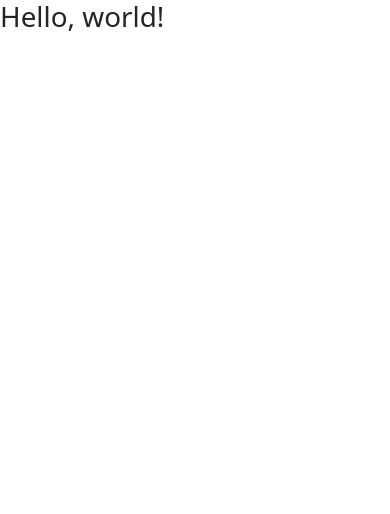
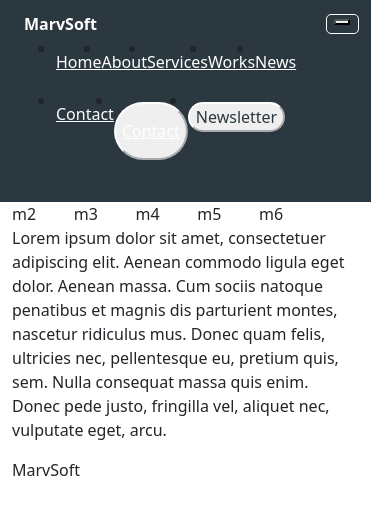
Before and after one commit to DarikaSan/html_2101, a plain HTML site: page otto_homepage_leistungsnachweis/index.html in a window 390 px wide. Drawn offline with nearby package versions, Linux system fonts and the light colour scheme.

Commit message:
index gestaltung

```diff
--- a/otto_homepage_leistungsnachweis/css/style.css
+++ b/otto_homepage_leistungsnachweis/css/style.css
@@ -0,0 +1,137 @@
+* {
+  box-sizing: border-box;
+  float: left;
+}
+.row {
+  width: 95vw;
+  height: auto;
+}
+
+
+.topbar-responsive {
+  background: #2c3840;
+  padding: 1rem 1.5rem;
+}
+
+.topbar-responsive .topbar-responsive-logo {
+  color: #fefefe;
+  vertical-align: middle;
+}
+
+.topbar-responsive .menu {
+  background: #2c3840;
+}
+
+.topbar-responsive .menu li:last-of-type {
+  margin-right: 0;
+}
+
+.topbar-responsive .menu a {
+  color: #fefefe;
+  transition: color 0.15s ease-in;
+}
+
+.topbar-responsive .menu a:hover {
+  color: #c6d1d8;
+}
+
+@media screen and (max-width: 39.9375em) {
+  .topbar-responsive .menu a {
+    padding: 0.875rem 0;
+  }
+}
+
+.topbar-responsive .menu .topbar-responsive-button {
+  color: #2c3840;
+  border-color: #fefefe;
+  border-radius: 5000px;
+  transition: color 0.15s ease-in, border-color 0.15s ease-in;
+}
+
+.topbar-responsive .menu .topbar-responsive-button:hover {
+  color: #c6d1d8;
+  border-color: #c6d1d8;
+}
+
+@media screen and (max-width: 39.9375em) {
+  .topbar-responsive .menu .topbar-responsive-button {
+    width: 100%;
+    margin: 0.875rem 0;
+  }
+}
+
+@media screen and (max-width: 39.9375em) {
+  .topbar-responsive {
+    padding: 0.75rem;
+  }
+  .topbar-responsive .top-bar-title {
+    position: relative;
+    width: 100%;
+  }
+  .topbar-responsive .top-bar-title span {
+    position: absolute;
+    right: 0;
+    border: 1px solid #fefefe;
+    border-radius: 5px;
+    padding: 0.25rem 0.45rem;
+    top: 50%;
+    -webkit-transform: translateY(-50%);
+        -ms-transform: translateY(-50%);
+            transform: translateY(-50%);
+  }
+  .topbar-responsive .top-bar-title span .menu-icon {
+    margin-bottom: 4px;
+  }
+}
+
+@-webkit-keyframes fadeIn {
+  from {
+    opacity: 0;
+  }
+  to {
+    opacity: 1;
+  }
+}
+
+@keyframes fadeIn {
+  from {
+    opacity: 0;
+  }
+  to {
+    opacity: 1;
+  }
+}
+
+@-webkit-keyframes slideDown {
+  0% {
+    -webkit-transform: translateY(-100%);
+            transform: translateY(-100%);
+  }
+  100% {
+    -webkit-transform: translateY(0%);
+            transform: translateY(0%);
+  }
+}
+
+@keyframes slideDown {
+  0% {
+    -webkit-transform: translateY(-100%);
+            transform: translateY(-100%);
+  }
+  100% {
+    -webkit-transform: translateY(0%);
+            transform: translateY(0%);
+  }
+}
+
+@media screen and (max-width: 39.9375em) {
+  .topbar-responsive-links {
+    -webkit-animation-fill-mode: both;
+            animation-fill-mode: both;
+    -webkit-animation-duration: 0.5s;
+            animation-duration: 0.5s;
+    width: 100%;
+    -webkit-animation: fadeIn 1s ease-in;
+            animation: fadeIn 1s ease-in;
+  }
+}
--- a/otto_homepage_leistungsnachweis/index.html
+++ b/otto_homepage_leistungsnachweis/index.html
@@ -10,11 +10,69 @@
     <link href="https://cdn.jsdelivr.net/npm/bootstrap@5.0.0-beta3/dist/css/bootstrap.min.css" rel="stylesheet"
         integrity="sha384-eOJMYsd53ii+scO/bJGFsiCZc+5NDVN2yr8+0RDqr0Ql0h+rP48ckxlpbzKgwra6" crossorigin="anonymous" />
     <link rel="stylesheet" href="css/style.css" />
-    <title>Hello, world! test</title>
+    <title>MarvSoft</title>
 </head>
 
 <body>
-    <h1>Hello, world!</h1>
+    <div class="body container">
+        <div class="head row">
+            <div class="menu col-12">
+                <nav class="top-bar topbar-responsive row">
+                    <div class="top-bar-title">
+                        <span data-responsive-toggle="topbar-responsive" data-hide-for="medium">
+                            <button class="menu-icon" type="button" data-toggle><a href="https://google.com"></a></button>
+                        </span>
+                        <a class="topbar-responsive-logo" href="pics/cute_cthulhu.png"><strong>MarvSoft</strong></a>
+                    </div>
+                    <div id="topbar-responsive" class="topbar-responsive-links">
+                        <div class="top-bar-right">
+                            <ul class="menu simple vertical medium-horizontal">
+                                <li><a href="index.html">Home</a></li>
+                                <li><a href="seite1.html">About</a></li>
+                                <li><a href="seite2.html">Services</a></li>
+                                <li><a href="seite3.html">Works</a></li>
+                                <li><a href="seite4.html">News</a></li>
+                                <li><a href="seite5.html">Contact</a></li>
+                                <li> <button type="button"
+                                    class="button hollow topbar-responsive-button"><a href="seite5.html">Contact</a></button>
+                                </li>
+                                <li>
+                                    <button type="button"
+                                        class="button hollow topbar-responsive-button">Newsletter</button>
+                                </li>
+                            </ul>
+                        </div>
+                    </div>
+                </nav>
+            </div>
+            <div class="menu col-2">
+                m2
+            </div>
+            <div class="menu col-2">
+                m3
+            </div>
+            <div class="menu col-2">
+                m4
+            </div>
+            <div class="menu col-2">
+                m5
+            </div>
+            <div class="menu col-2">
+                m6
+            </div>
+        </div>
+        <div class="center row">
+            <div class="inhalt col-md-12">
+                <p>Lorem ipsum dolor sit amet, consectetuer adipiscing elit. Aenean commodo ligula eget dolor. Aenean
+                    massa. Cum sociis natoque penatibus et magnis dis parturient montes, nascetur ridiculus mus. Donec
+                    quam felis, ultricies nec, pellentesque eu, pretium quis, sem. Nulla consequat massa quis enim.
+                    Donec pede justo, fringilla vel, aliquet nec, vulputate eget, arcu.</p>
+            </div>
+        </div>
+        <div class="footer row">
+            <p>MarvSoft</p>
+        </div>
+    </div>
 
     <!-- Optional JavaScript; choose one of the two! -->
 
@@ -25,9 +83,9 @@
 
     <!-- Option 2: Separate Popper and Bootstrap JS -->
     <!--
-    <script src="https://cdn.jsdelivr.net/npm/@popperjs/core@2.9.1/dist/umd/popper.min.js" integrity="sha384-SR1sx49pcuLnqZUnnPwx6FCym0wLsk5JZuNx2bPPENzswTNFaQU1RDvt3wT4gWFG" crossorigin="anonymous"></script>
-    <script src="https://cdn.jsdelivr.net/npm/bootstrap@5.0.0-beta3/dist/js/bootstrap.min.js" integrity="sha384-j0CNLUeiqtyaRmlzUHCPZ+Gy5fQu0dQ6eZ/xAww941Ai1SxSY+0EQqNXNE6DZiVc" crossorigin="anonymous"></script>
-    -->
+        <script src="https://cdn.jsdelivr.net/npm/@popperjs/core@2.9.1/dist/umd/popper.min.js" integrity="sha384-SR1sx49pcuLnqZUnnPwx6FCym0wLsk5JZuNx2bPPENzswTNFaQU1RDvt3wT4gWFG" crossorigin="anonymous"></script>
+        <script src="https://cdn.jsdelivr.net/npm/bootstrap@5.0.0-beta3/dist/js/bootstrap.min.js" integrity="sha384-j0CNLUeiqtyaRmlzUHCPZ+Gy5fQu0dQ6eZ/xAww941Ai1SxSY+0EQqNXNE6DZiVc" crossorigin="anonymous"></script>
+        -->
 </body>
 
 </html>
```
Also changed, not shown: otto_homepage_leistungsnachweis/pics/cute_cthulhu.png (added), 1 other file.
